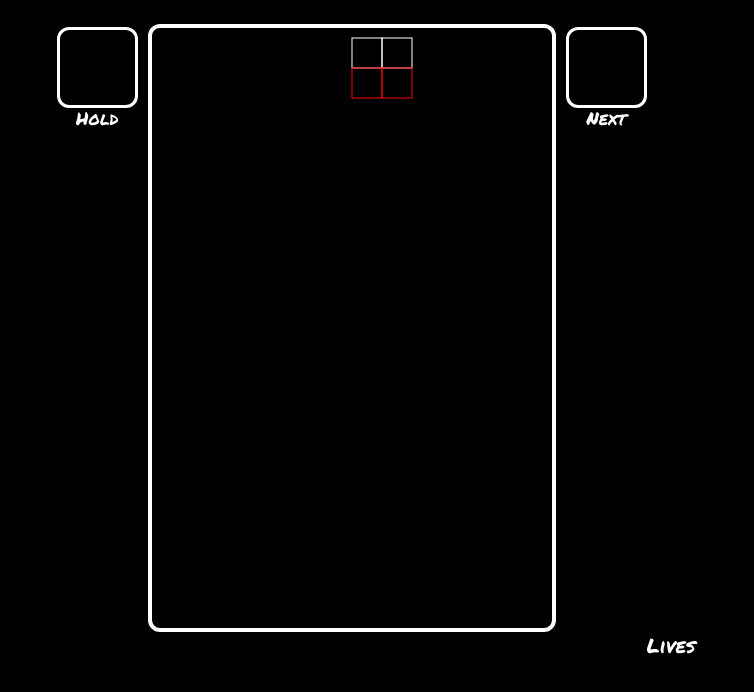
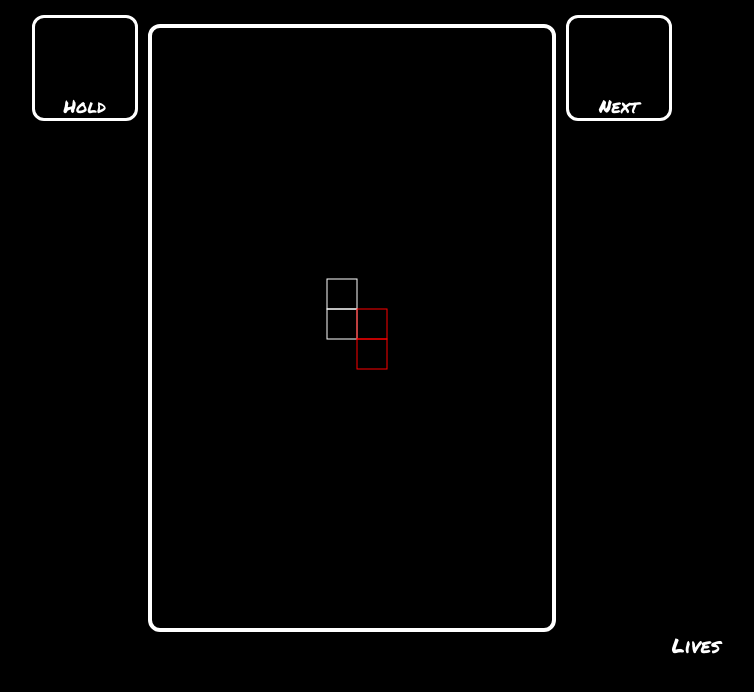
Before and after one commit to TimP-97/sirteT, a plain HTML site: page index.html in a window 1280 px wide. Shown: the whole page, without its empty margins (264-1018 px from the left). Drawn offline with Linux system fonts and the light colour scheme.

Commit message:
FIX: Collision detection with gameboard and piece movement

```diff
--- a/main.js
+++ b/main.js
@@ -13,7 +13,7 @@ window.addEventListener('DOMContentLoaded', function() {
 
 
     const runGame = setInterval(gameLoop, 60);
-    // const pieceFunction = setInterval(scrollPiece, 60);
+    const pieceFunction = setInterval(scrollPiece, 60);
 
 
 })
@@ -49,21 +49,21 @@ console.log(randomColor);
 
 //creating the pieces
 const tMatrix = [
+    [1, 1, 2],
+    [0, 2, 0],
     [0, 0, 0],
-    [1, 1, 1],
-    [0, 1, 0],
 ];
 
 const zigMatrix = [
-    [0, 1, 0],
-    [1, 1, 0],
+    [0, 2, 0],
+    [1, 2, 0],
     [1, 0, 0],
 ];
 
 const zagMatrix = [
-    [0, 1, 0],
-    [0, 1, 1],
-    [0, 0, 1],
+    [1, 0, 0],
+    [1, 2, 0],
+    [0, 2, 0],
 ];
 
 const sqMatrix = [
@@ -72,19 +72,34 @@ const sqMatrix = [
     [0, 0, 0],
 ];
 
-function render(matrix) {
+const invTMatrix = [
+    [2, 2, 1],
+    [0, 1, 0],
+    [0, 0, 0],
+];
+
+
+
+function render(matrix, offset) {
     matrix.forEach((row, y) => {
     row.forEach((value, x) => {
         if (value !== 0 && value !== 2) {
             ctx.strokeStyle = 'white';
-            ctx.strokeRect(x * 30 + 200, y * 30 + 10, 30, 30);
+            ctx.strokeRect(x * 30 + offset.x, y * 30 + offset.y, 30, 30);
         } else if (value !== 0 && value !== 1) {
             ctx.strokeStyle = 'red';
-            ctx.strokeRect(x * 30 + 200, y * 30 + 10, 30, 30);
+            ctx.strokeRect(x * 30 + offset.x, y * 30 + offset.y, 30, 30);
         }
     });
 });
-}
+// if (player.matrix.randomPiece === zigMatrix || player.matrix.randomPiece === zagMatrix) {
+//     player.width === 60;
+//     player.height === 90;
+// } else if (player.matrix.randomPiece == tMatrix) {
+//     player.width == 120;
+//     player.height == 60;
+// }
+};
 
 
 const piecesArray = [
@@ -92,57 +107,86 @@ const piecesArray = [
     zigMatrix,
     zagMatrix,
     sqMatrix,
+    invTMatrix,
 ];
 
 console.log(piecesArray);
+
+//variable that pulls a random piece from an array
+let randomPieceIndex = Math.floor(Math.random() * (piecesArray.length));
+let randomPiece = piecesArray[randomPieceIndex];
+
+//setting up the player variable that will let me control the piece later
+let player = {
+    pos: {x: 175, y: 5},
+    matrix: randomPiece,
+    landed: false,
+    width: 60,
+    height: 60
+};
+
+
+
+
 
 function gameLoop() {
 
     ctx.clearRect(0, 0, game.width, game.height);
 
-    render(sqMatrix);
+    render(player.matrix, player.pos);
 
     document.addEventListener('keydown', movementHandler);
+
+    spawnNewPiece();
 }
 
-//variable that pulls a random piece
 
-let randomPieceIndex =
+
 
 // auto-scrolling and border hit detection
-function scrollPiece(arr) {
+function scrollPiece() {
 
-    for (let i = 0; i < arr.length; i++){
-    arr[i].y += 3;
 
-    if (piece1.x < 0) {
-        piece1.x = 0 + 2;
+    player.pos.y += 3;
+
+    if (player.pos.x < 0) {
+        player.pos.x = 0 + 2;
       }
-      else if (piece1.x + piece1.width > game.width) {
-        piece1.x = game.width - (piece1.width + 2);
+      else if (player.pos.x + player.width > game.width) {
+        player.pos.x = game.width - (player.width + 2);
       }
-      else if (piece1.y < 0) {
-        piece1.y = 0 + 2;
+      else if (player.pos.y < 0) {
+        player.pos.y = 0 + 2;
       }
-      else if (piece1.y + piece1.height > game.height) {
-        piece1.y = game.height - (piece1.height + 2);
-        piece1.landed = true;
+      else if (player.pos.y + player.height > game.height) {
+        player.pos.y = game.height - (player.height + 2);
+        player.landed = true;
       }
-}
+
 }
 
 // =================MOVEMENT HANDLER======================== //
 function movementHandler(e){
     console.log('Movement:', e.key);
-    if (piece1.landed === false){
+    if (player.landed === false){
         if (e.key === 'a') {
-        piece1.x -= 20;
+        player.pos.x -= 30;
         } else if (e.key === 'd') {
-        piece1.x += 20;
+        player.pos.x += 30;
         } else if (e.key === 's') {
-        piece1.y += 12;
+        player.pos.y += 12;
         } else if (e.key === ' ') {
-            piece1.y = game.height - (piece1.height + 2);
-        }
+            player.pos.y = game.height - (player.height + 2);
+            player.landed === true;
+        } return player.landed;
     }
-}
+};
+
+
+// spawning in a new piece after one has landed
+function spawnNewPiece() {
+    if (player.landed === true) {
+        const newPiece = render(player.matrix, player.pos);
+        player.landed === false;
+    }
+};
--- a/style.css
+++ b/style.css
@@ -22,8 +22,8 @@ body {
 
 #top-left {
  order: 1;
- width: 75px;
- height: 75px;
+ width: 100px;
+ height: 100px;
  border: 3px solid white;
  border-radius: 12px;
  font-family: 'Permanent Marker', cursive;
@@ -35,8 +35,8 @@ body {
 
 #top-right {
   order: 3;
-  width: 75px;
-  height: 75px;
+  width: 100px;
+  height: 100px;
   border: 3px solid white;
   border-radius: 12px;
   font-family: 'Permanent Marker', cursive;
```
